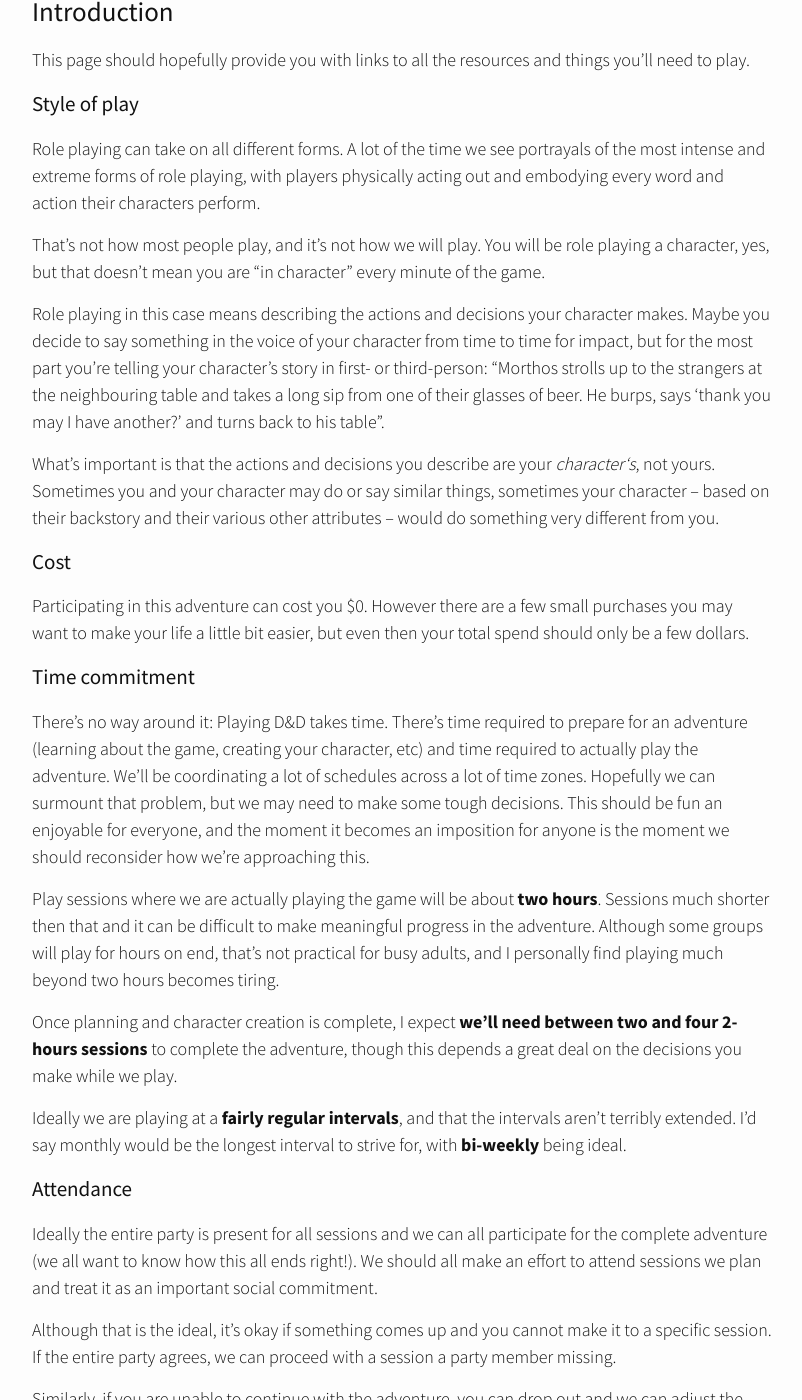
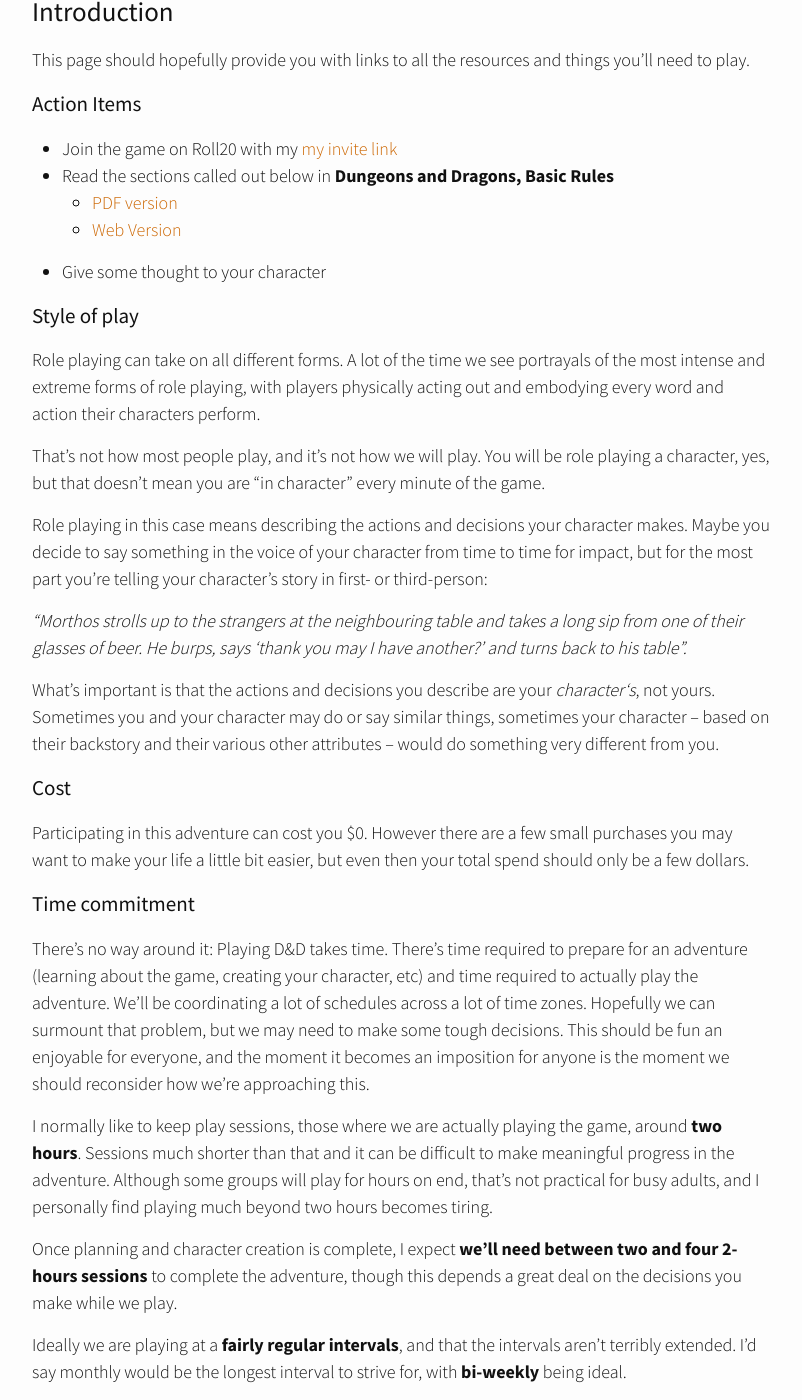
Before and after one commit to scottisloud/rtt-jekyll, a Jekyll site: the page built from dnd.md, in a window 1280 px wide and 1400 px high, scrolled down 332 px. Shown: the whole window, without its empty margins (238-1040 px from the left). Built offline with Jekyll 4.4.1, drawn with Linux system fonts in a browser that asks for light colours; some web fonts are replaced; some of the changed text lies outside the part shown.

Commit message:
Refining DND stuff

```diff
--- a/dnd.md
+++ b/dnd.md
@@ -10,12 +10,22 @@
 ## Introduction
 This page should hopefully provide you with links to all the resources and things you’ll need to play.
 
+### Action Items
+- Join the game on Roll20 with my [my invite link](https://app.roll20.net/join/10923318/AlBfhg)
+- Read the sections called out below in **Dungeons and Dragons, Basic Rules**
+    - [PDF version](https://media.wizards.com/2018/dnd/downloads/DnD_BasicRules_2018.pdf)
+    - [Web Version](https://www.dndbeyond.com/sources/basic-rules)
+- Give some thought to your character
+
+
 ### Style of play
 Role playing can take on all different forms. A lot of the time we see portrayals of the most intense and extreme forms of role playing, with players physically acting out and embodying every word and action their characters perform.
 
 That’s not how most people play, and it’s not how we will play. You will be role playing a character, yes, but that doesn’t mean you are “in character” every minute of the game.
 
-Role playing in this case means describing the actions and decisions your character makes. Maybe you decide to say something in the voice of your character from time to time for impact, but for the most part you’re telling your character’s story in first- or third-person: “Morthos strolls up to the strangers at the neighbouring table and takes a long sip from one of their glasses of beer. He burps, says ‘thank you may I have another?’ and turns back to his table”.
+Role playing in this case means describing the actions and decisions your character makes. Maybe you decide to say something in the voice of your character from time to time for impact, but for the most part you’re telling your character’s story in first- or third-person:
+
+*“Morthos strolls up to the strangers at the neighbouring table and takes a long sip from one of their glasses of beer. He burps, says ‘thank you may I have another?’ and turns back to his table”.*
 
 What’s important is that the actions and decisions you describe are your *character‘s*, not yours. Sometimes you and your character may do or say similar things, sometimes your character – based on their backstory and their various other attributes – would do something very different from you.
 
@@ -25,14 +35,16 @@
 ### Time commitment
 There’s no way around it: Playing D&D takes time. There’s time required to prepare for an adventure (learning about the game, creating your character, etc) and time required to actually play the adventure. We’ll be coordinating a lot of schedules across a lot of time zones. Hopefully we can surmount that problem, but we may need to make some tough decisions. This should be fun an enjoyable for everyone, and the moment it becomes an imposition for anyone is the moment we should reconsider how we’re approaching this.
 
-Play sessions where we are actually playing the game will be about **two hours**. Sessions much shorter then that and it can be difficult to make meaningful progress in the adventure. Although some groups will play for hours on end, that’s not practical for busy adults, and I personally find playing much beyond two hours becomes tiring.
+I normally like to keep play sessions, those where we are actually playing the game, around **two hours**. Sessions much shorter than that and it can be difficult to make meaningful progress in the adventure. Although some groups will play for hours on end, that’s not practical for busy adults, and I personally find playing much beyond two hours becomes tiring.
 
 Once planning and character creation is complete, I expect **we’ll need between two and four 2-hours sessions** to complete the adventure, though this depends a great deal on the decisions you make while we play.
 
 Ideally we are playing at a **fairly regular intervals**, and that the intervals aren’t terribly extended. I’d say monthly would be the longest interval to strive for, with **bi-weekly** being ideal.
 
+Regardless of all of the above, everything is flexible. We're scheduling all of this on our terms. Whatever works for the group is what we'll do.
+
 ### Attendance
-Ideally the entire party is present for all sessions and we can all participate for the complete adventure (we all want to know how this all ends right!). We should all make an effort to attend sessions we plan and treat it as an important social commitment.
+Ideally the entire party is present for all sessions and we can all participate for the complete adventure (we all want to know how this all ends right!). We should all make a reasonable and sincere effort to attend the sessions we plan and treat it as an important social commitment.
 
 Although that is the ideal, it’s okay if something comes up and you cannot make it to a specific session. If the entire party agrees, we can proceed with a session a party member missing.
 
@@ -58,6 +70,11 @@
 Also consider fighting style. Spell-casting adds some complexity so if you’re eager to play a magic-using character, be ready for some more rules and management. If you’re keen to learn, then dig in. If you’re wanting to keep things a bit easier, maybe stick to the melee classes.
 
 Also think about how your personality fits with the “numbers” choices like race or class and with attributes like intelligence, charisma, and strength. A pedantic smarty-pants will likely also have high intelligence and a brutish person will likely have high strength. That said, there’s nothing to stop you from having a profoundly stupid character who is positively *convinced* they’re the smartest person in the world. Playing to type (the smart, old, wizard elf) is fun, but playing against type (the tiny gnome that’s all brawn and no brains and thinks they’re bigger than they are) can be just as interesting.
+
+We can talk on Signal about what kinds of characters we want to play. To get thigns started, in addition to the prompts in the character building sections of the resources below, here are some additional prompts:
+- Are they glitzy and glamorous? Or are they salt-of-the-earth and quiet?
+- Is there something the LOVE or LOATH? A character who is afraid of loud sounds, or loves to punch people in the butt can be fun to play.
+- Is your character worldly or very sheltered? Do they know all the dark ocrners, slang, and raunchy realities of the dark corners of the realm, or do they have a child-like view of the world, with few social skills and little sense of how things *really* work.
 
 ### Playing
 We’ll be using a “virtual tabletop” called Roll20 to play our game. It has maps to help us visualize our environment and has systems for managing our characters and so on. More on that in a subsequent section.
@@ -88,10 +105,13 @@
 #### The Physical Option
 - You can buy dice sets from wherever. This can be fun if you’re super interested in collecting fun dice colours and stuff. That said, between Roll20 and Dice by PCalc, I find I rarely need to use physical dice.
 
-### Roll20 Account
-Please join my game in Roll20 by clicking on [my invite link](https://app.roll20.net/join/10923318/AlBfhg).
+## Somewhere for notes
+As your DM, I'll be helping guide the story forward. But it's a really good idea to have somewhere you can take your own notes. You'll want to write down names of characters you meet, maybe questions that come up as you proceed through the adventure, and maybe summarize conversations or events so you can remember them next session.
+
+## Roll20 Account
+Please join my game in Roll20 by clicking on [my invite link](https://app.roll20.net/join/10923318/AlBfhg). There's nothing to do here yet, but we'll all want to be logged into Roll20 for Session 0.
 
 You’ll need to create a Roll20 account, of course. You may be prompted to pay or subscribe but none of that is necessary.
 
-### DnD Beyond
+## DnD Beyond
 [DnD Beyond](https://www.dndbeyond.com/) is an extremely helpful resource. There’s no way around it, we’ll all be looking up rules, items, spells, etc. during the game. I find DnD Beyond to be one of the most comprehensive and easy to use resources for doing just that.
```
